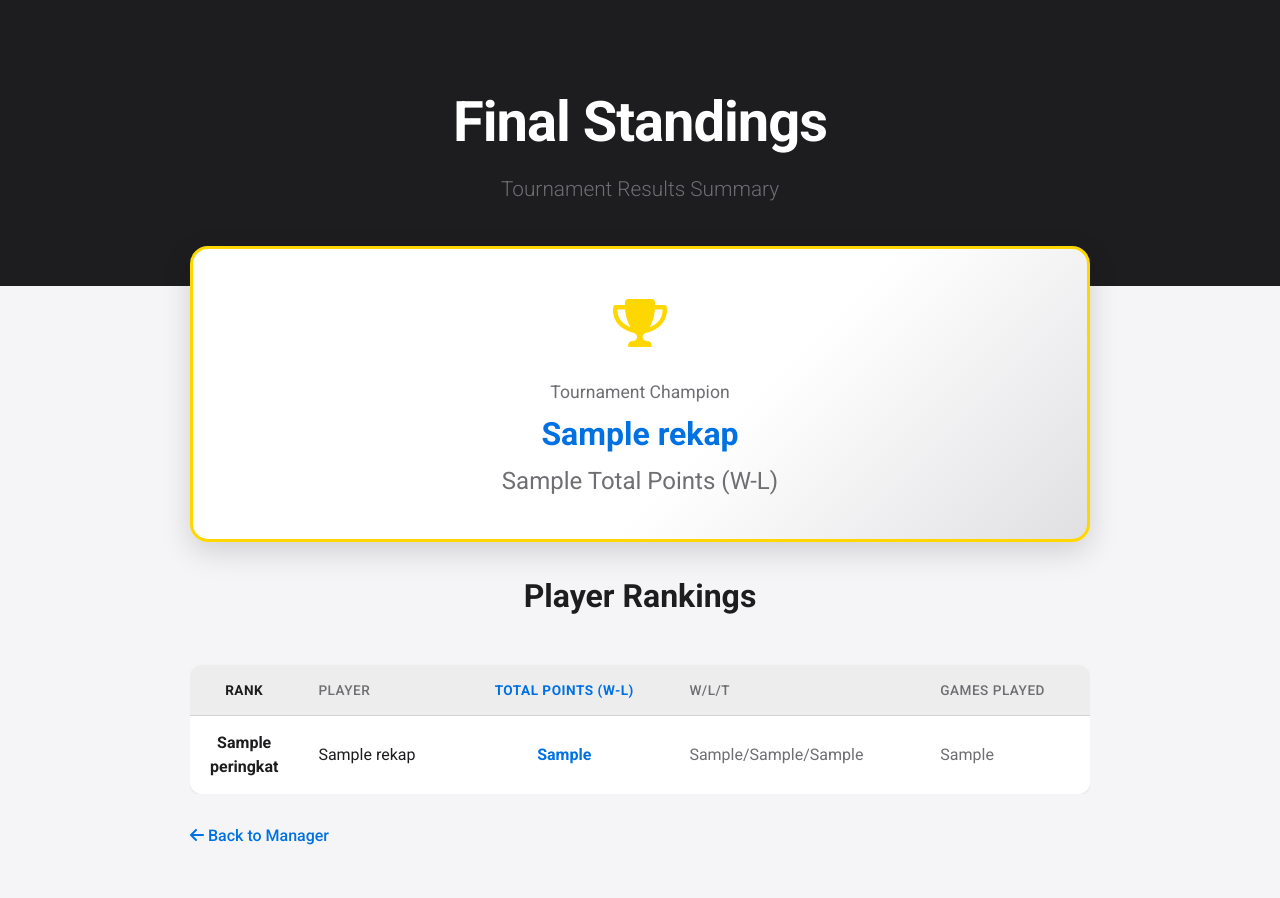
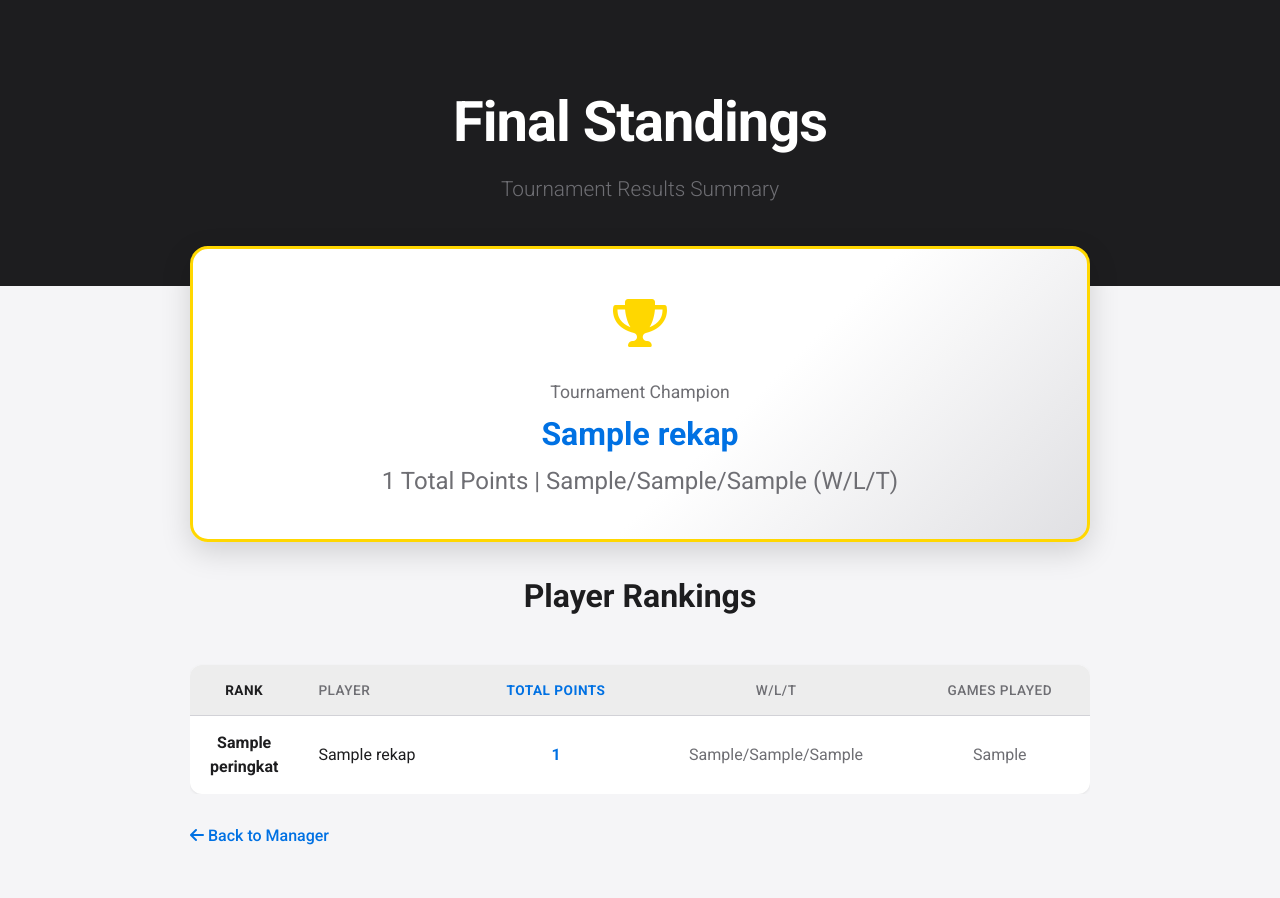
Before and after one commit to ahniif/RGA004, a Flask app: template templates/rekap.html in a window 1280 px wide. Run offline with Flask 3, Linux system fonts and the light colour scheme; the template is opened without the code that fills it: most values are stand-ins (such as "Sample title", 1, 10 or a date in 2020).

Commit message:
Update rekap.html

```diff
--- a/templates/rekap.html
+++ b/templates/rekap.html
@@ -115,9 +115,9 @@
         .ranking-table-final tr:last-child td { border-bottom: none; }
         .ranking-table-final .rank-number { font-weight: 700; color: var(--black-text); text-align: center; width: 50px; }
         .ranking-table-final .points-col { font-weight: 700; color: var(--accent-blue); text-align: center; }
-        .ranking-table-final .wlt-col { color: var(--grey-text); }
-        .ranking-table-final tr:nth-child(2) .rank-number { color: var(--medal-gold); } /* Peringkat 2 */
-        .ranking-table-final tr:nth-child(3) .rank-number { color: #C0C0C0; } /* Peringkat 3 */
+        .ranking-table-final .wlt-col { color: var(--grey-text); text-align: center; }
+        .ranking-table-final tr:nth-child(2) .rank-number { color: #C0C0C0; } /* Peringkat 2 */
+        .ranking-table-final tr:nth-child(3) .rank-number { color: #CD7F32; } /* Peringkat 3 - Bronze, karena Gold utk Peringkat 1 */
 
         /* Back Button */
         .back-link {
@@ -147,7 +147,7 @@
                 <div class="trophy-icon"><i class="fas fa-trophy"></i></div>
                 <p style="font-size: 1.1em; color: var(--grey-text); margin-bottom: 5px;">Tournament Champion</p>
                 <div class="winner-name">{{ winner.Nama }}</div>
-                <div class="winner-points">{{ winner.Ranking_W_L }} Total Points (W-L)</div>
+                <div class="winner-points">{{ winner.Total_Poin }} Total Points | {{ winner.W }}/{{ winner.L }}/{{ winner.T }} (W/L/T)</div>
             </div>
 
             <h2 style="font-size: 2em; margin-bottom: 15px; text-align: center;">Player Rankings</h2>
@@ -157,7 +157,7 @@
                         <tr>
                             <th class="rank-number">Rank</th>
                             <th>Player</th>
-                            <th class="points-col" style="text-align: center;">Total Points (W-L)</th>
+                            <th class="points-col" style="text-align: center;">Total Points</th>
                             <th class="wlt-col">W/L/T</th>
                             <th class="wlt-col">Games Played</th>
                         </tr>
@@ -167,7 +167,7 @@
                         <tr>
                             <td class="rank-number">{{ p.Peringkat }}</td>
                             <td>{{ p.Nama }}</td>
-                            <td class="points-col">{{ p.Ranking_W_L }}</td>
+                            <td class="points-col">{{ p.Total_Poin }}</td>
                             <td class="wlt-col">{{ p.W }}/{{ p.L }}/{{ p.T }}</td>
                             <td class="wlt-col">{{ p.Games_Played }}</td>
                         </tr>
```
